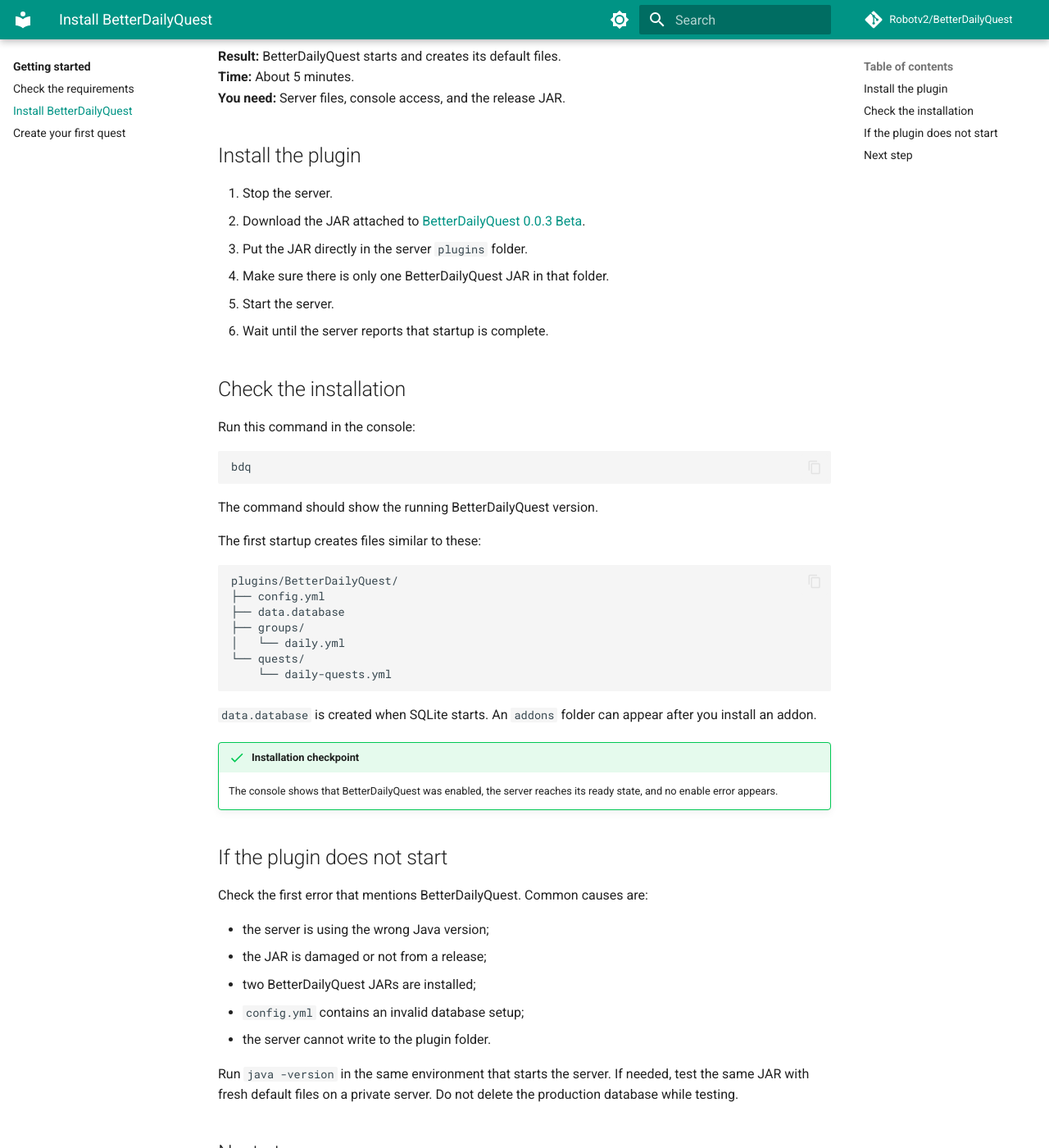
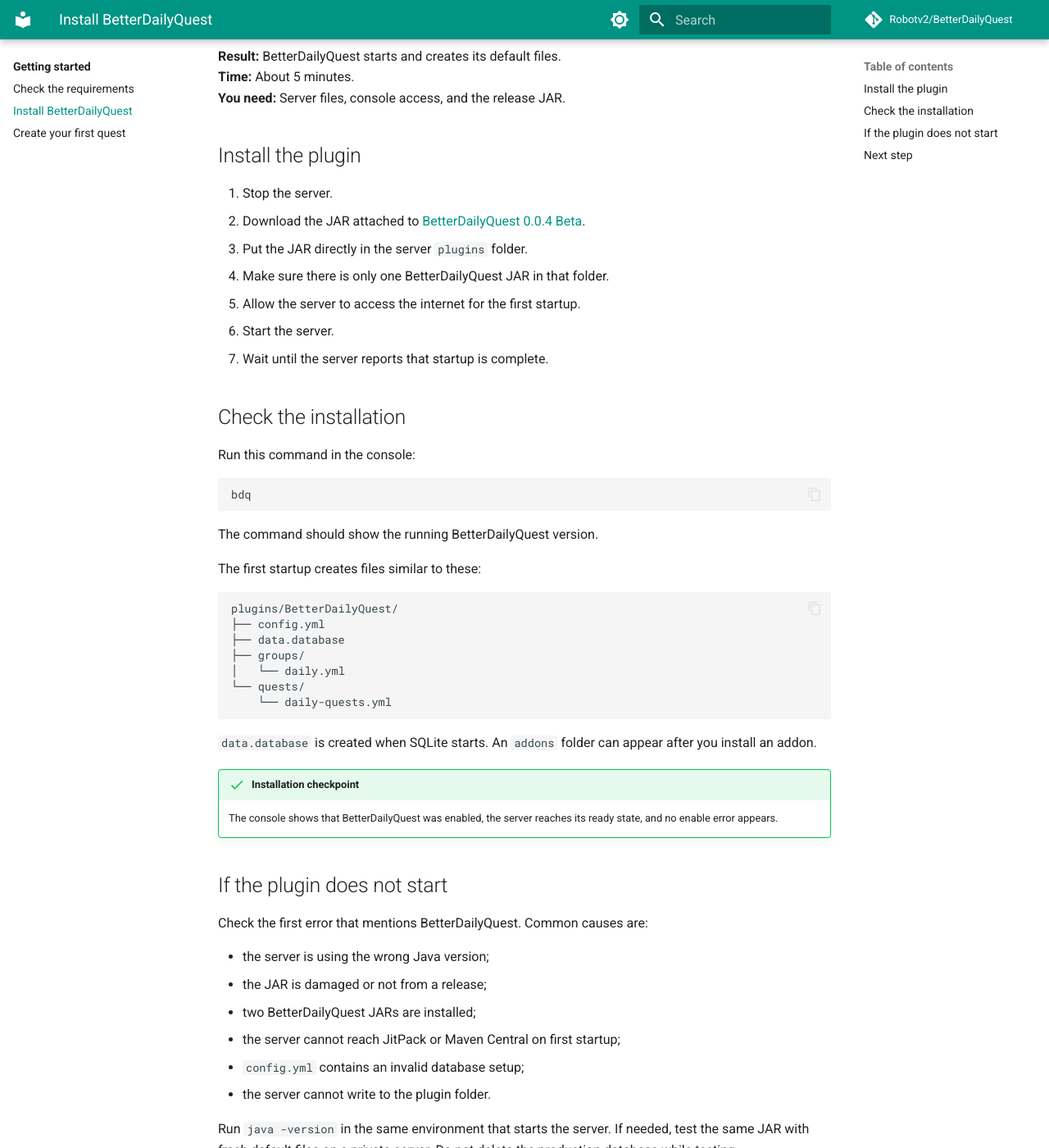
Before and after one commit to Robotv2/BetterDailyQuest, an MkDocs documentation site: the page built from docs/getting-started/installation.md, in a window 1280 px wide and 1400 px high, scrolled down 212 px. Shown: the whole window at 82% size. Built offline with MkDocs 1.6.1 and Material for MkDocs 9.7.7, drawn with Linux system fonts in a browser that asks for light colours; comment, search, counter and statistics services are not loaded.

```diff
--- a/docs/getting-started/installation.md
+++ b/docs/getting-started/installation.md
@@ -11,11 +11,12 @@ description: Install BetterDailyQuest and confirm that the plugin starts without
 ## Install the plugin
 
 1. Stop the server.
-2. Download the JAR attached to [BetterDailyQuest 0.0.3 Beta](https://github.com/Robotv2/BetterDailyQuest/releases/tag/v0.0.3).
+2. Download the JAR attached to [BetterDailyQuest 0.0.4 Beta](https://github.com/Robotv2/BetterDailyQuest/releases/tag/v0.0.4).
 3. Put the JAR directly in the server `plugins` folder.
 4. Make sure there is only one BetterDailyQuest JAR in that folder.
-5. Start the server.
-6. Wait until the server reports that startup is complete.
+5. Allow the server to access the internet for the first startup.
+6. Start the server.
+7. Wait until the server reports that startup is complete.
 
 ## Check the installation
 
@@ -51,6 +52,7 @@ Check the first error that mentions BetterDailyQuest. Common causes are:
 - the server is using the wrong Java version;
 - the JAR is damaged or not from a release;
 - two BetterDailyQuest JARs are installed;
+- the server cannot reach JitPack or Maven Central on first startup;
 - `config.yml` contains an invalid database setup;
 - the server cannot write to the plugin folder.
 
```
Also changed, not shown: CHANGELOG.md (+11 -1 lines), README.md (+2 -2 lines), docs/getting-started/requirements.md (+2 -2 lines), docs/index.md (+2 -2 lines), docs/reference/compatibility.md (+3 -3 lines), 2 other files.
